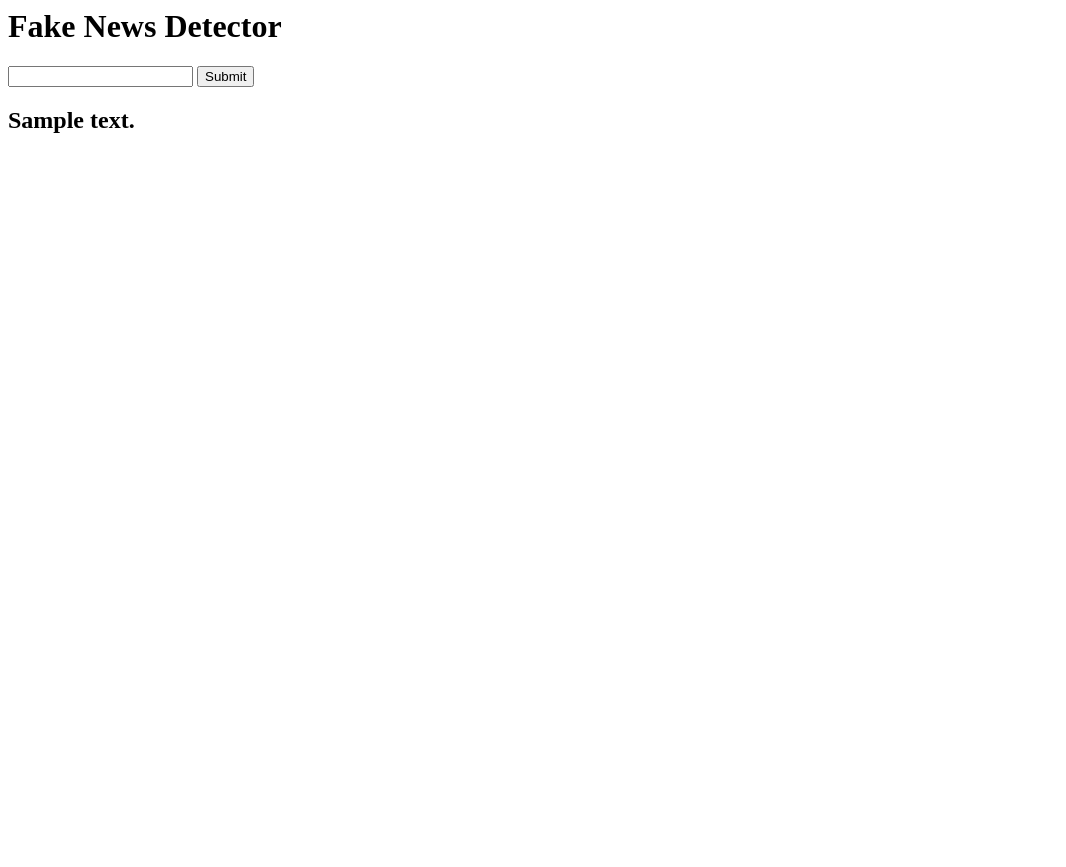
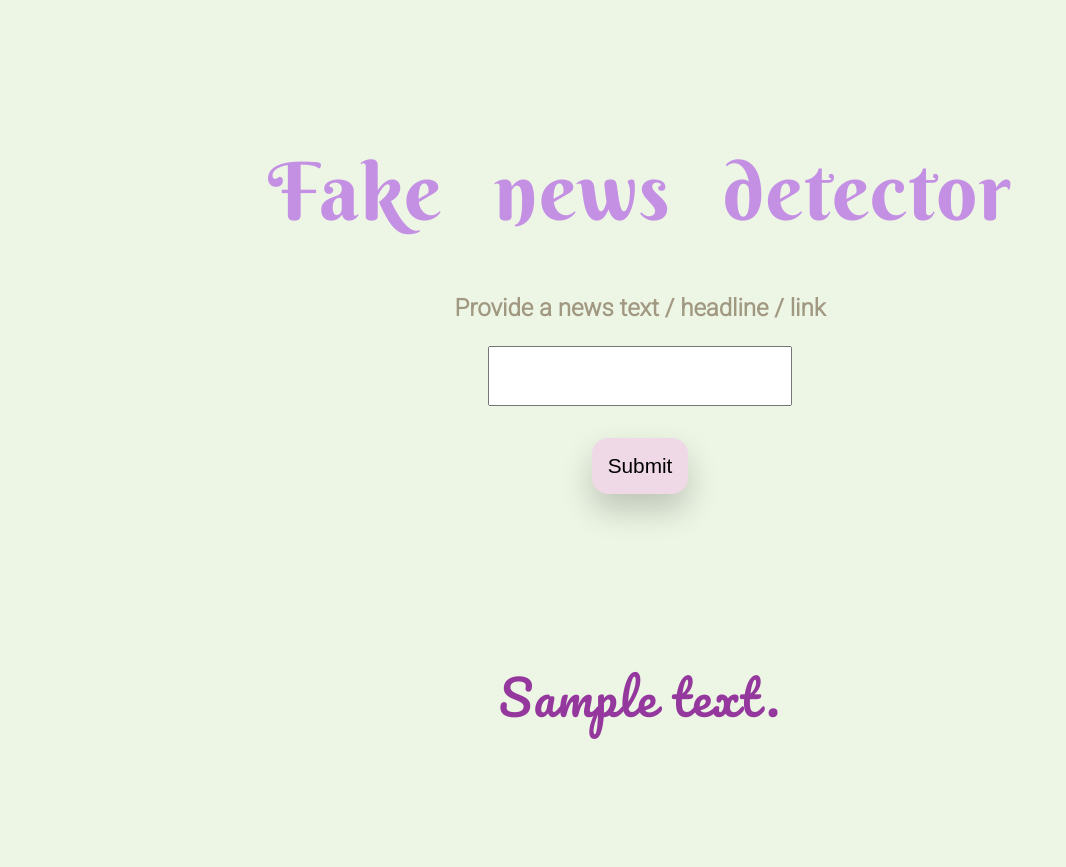
Before and after one commit to mrinal-pandey/fake-news-detection, a Flask app: template templates/index.html in a window 1280 px wide. Shown: the whole page, without its empty margins (0-1066 px from the left). Before the commit the page ends 133 px from the top, so only its background shows below. Run offline with Flask 2, Linux system fonts and the light colour scheme; the template is opened without the code that fills it: most values are stand-ins (such as "Sample title", 1, 10 or a date in 2020); parts of the project's set-up code (start-up, migrations or seed data) failed here and were passed over.

Commit message:
Build front end for project

```diff
--- a/Prediction.py
+++ b/Prediction.py
@@ -99,7 +99,7 @@ def ensemble(input_text):
 
     result = True if prediction_weighted >= 0.5 else False
 
-    return [result, prediction_weighted]
+    return [result, round(prediction_weighted, 2)]
 
 # Function to run for prediction
 def predict_news(input_text):
--- /dev/null
+++ b/static/style.css
@@ -0,0 +1,58 @@
+body {
+    background-color: #EDF6E5;
+    font-family: 'Roboto', sans-serif;
+}
+
+main {
+    text-align: center;
+    padding: 5rem;
+}
+
+.main-heading {
+    font-size: 5rem;
+    letter-spacing: 0.1rem;
+    word-spacing: 2rem;
+    font-weight: 300;
+    color: #C490E4;
+    font-family: 'Berkshire Swash', cursive;
+}
+
+.sub-heading {
+    font-size: 1.5rem;
+    color: #A19882;
+    font-weight: bold;
+}
+
+.form-input {
+    padding: 1rem;
+    font-size: 1.3rem;
+}
+
+.form-button {
+    font-size: 1.3rem;
+    background-color: #F0D9E7;
+    border: none;
+    padding: 1rem;
+    margin-top: 2rem;
+    box-shadow: 0 1rem 2rem rgba(0, 0, 0, 0.2);
+    border-radius: 1rem;
+    cursor: pointer;
+    transition: all 0.2s ease;
+}
+
+.form-button:hover {
+    transform: translateY(-0.3rem);
+}
+
+.form-button:active, .form-button:focus {
+    transform: translateY(0.1rem);
+}
+
+.result {
+    color: #95389E;
+    margin-top: 10rem;
+    font-size: 3rem;
+    letter-spacing: 0.1rem;
+    font-weight: 100;
+    font-family: 'Pacifico', cursive;
+}
--- a/templates/index.html
+++ b/templates/index.html
@@ -1,8 +1,33 @@
-<h1>Fake News Detector</h1>
+<!DOCTYPE html>
+<html lang="en">
 
-<form action="/predict" method="POST">
-    <input type="text" name="article">
-    <button type="submit">Submit</button>
-</form>
+<head>
+    <meta charset="UTF-8">
+    <meta http-equiv="X-UA-Compatible" content="IE=edge">
+    <title>Fake News Detector</title>
+    <link rel="stylesheet" href="static/style.css">
+    <link rel="preconnect" href="https://fonts.googleapis.com">
+    <link rel="preconnect" href="https://fonts.gstatic.com" crossorigin>
+    <link
+        href="https://fonts.googleapis.com/css2?family=Berkshire+Swash&family=Pacifico&family=Roboto:wght@300&display=swap"
+        rel="stylesheet">
+</head>
 
-<h2> {{ prediction_text  }} </h2>
+<body>
+    <main>
+
+        <h1 class="main-heading">Fake news detector</h1>
+        <p class="sub-heading">Provide a news text / headline / link</p>
+
+        <form action="/predict" method="POST">
+            <input class="form-input" type="text" name="article">
+            <br>
+            <button class="form-button" type="submit">Submit</button>
+        </form>
+
+        <h2 class="result"> {{ prediction_text }} </h2>
+
+    </main>
+</body>
+
+</html>
```
